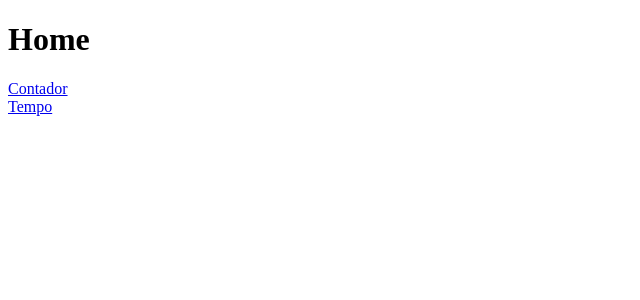
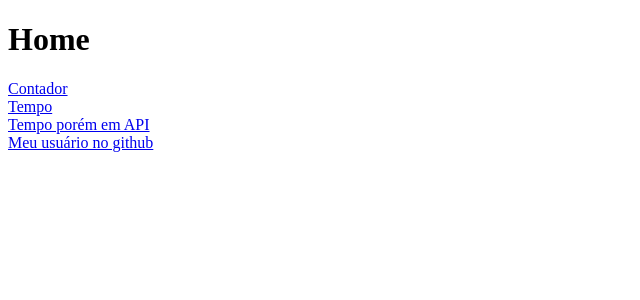
Before and after one commit to ItanuRomero/firstNextjsContact, a Next.js app: page / in a window 1280 px wide. Shown: the top 300 px of the page, without its empty margins (0-640 px from the left). Built offline with nearby package versions, Linux system fonts and the light colour scheme.

Commit message:
finalize api basic knowledge

```diff
--- a/pages/api/github.js
+++ b/pages/api/github.js
@@ -1,5 +1,6 @@
 async function getGithubUser(request, response) {
     const githubApiSecret = process.env.GITHUB_API_SECRET;
+    const dateUpdate = new Date();
     const user = await fetch('https://api.github.com/user', {
         method: 'GET',
         headers: {
@@ -11,9 +12,10 @@ async function getGithubUser(request, response) {
         name: userResponseJson.name,
         bio: userResponseJson.bio,
         followers: userResponseJson.followers,
+        link: userResponseJson.html_url,
         blog: userResponseJson.blog
     }
-    const dateUpdate = new Date();
+
     response.setHeader('Cache-control', 's-maxage=10, stale-while-revalidate');
     response.json({
         myGithubUser: myGithubUser,
--- a/pages/index.js
+++ b/pages/index.js
@@ -13,6 +13,16 @@ function Home() {
                 <a>Tempo</a>
             </Link>
             </div>
+            <div>
+            <Link href="/api/time">
+                <a>Tempo porém em API</a>
+            </Link>
+            </div>
+            <div>
+            <Link href="/api/github">
+                <a>Meu usuário no github</a>
+            </Link>
+            </div>
         </>
     )
 }
```
